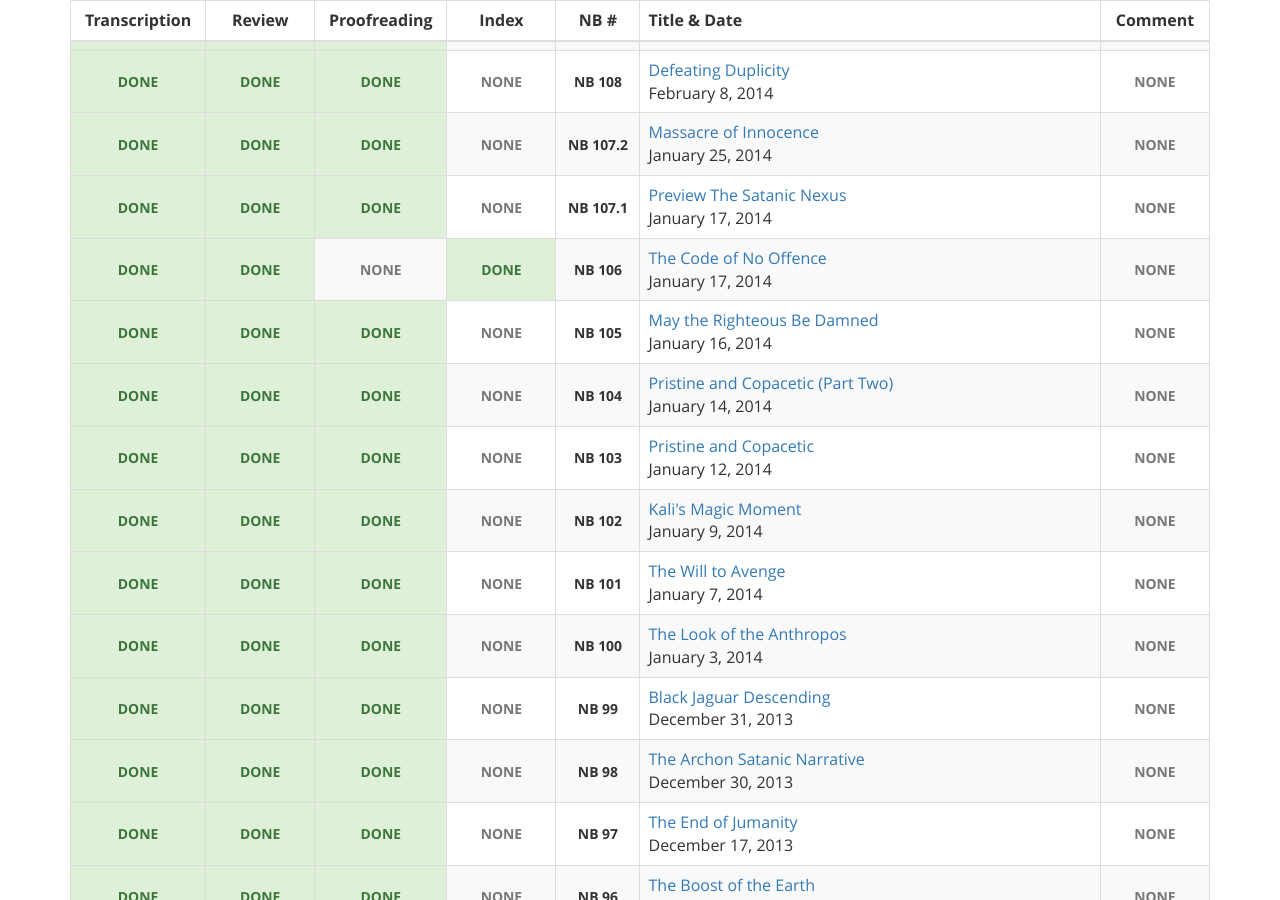
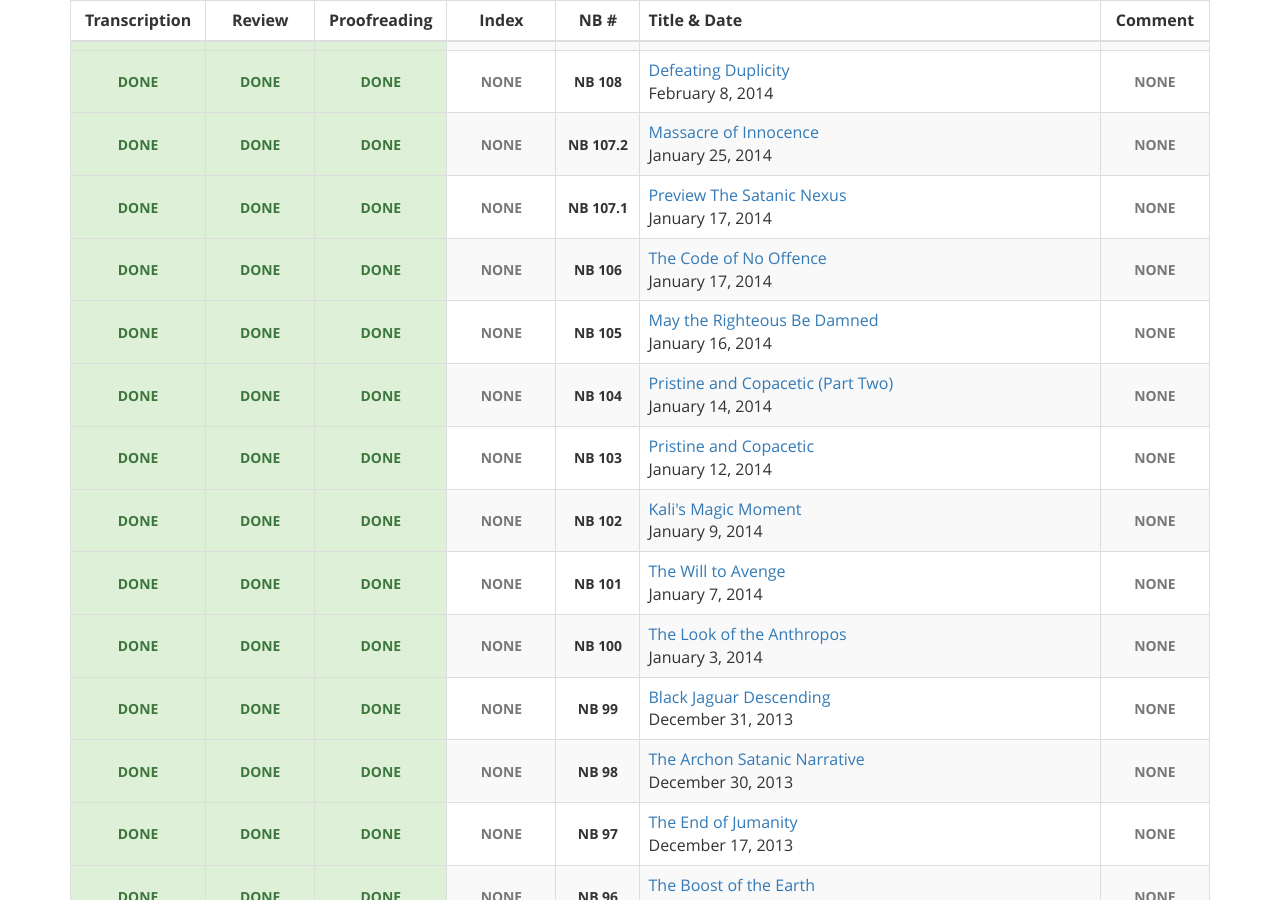
Before and after one commit to gaiaspora/gaiaspora.github.io, a Jekyll site: the page built from content/navigator-briefings.markdown, in a window 1280 px wide and 900 px high, scrolled down 1263 px. Built offline with Jekyll 4.4.1, drawn with Linux system fonts in a browser that asks for light colours.

```diff
--- a/_data/nb.yaml
+++ b/_data/nb.yaml
@@ -145,8 +145,8 @@
 - NB: "106"
   Transcription: "done"
   Review: "done"
-  Proofreading: "none"
-  Index: "done"
+  Proofreading: "done"
+  Index: "none"
   Title: "The Code of No Offence"
   Date: "January 17, 2014"
   Comment: ""
```
